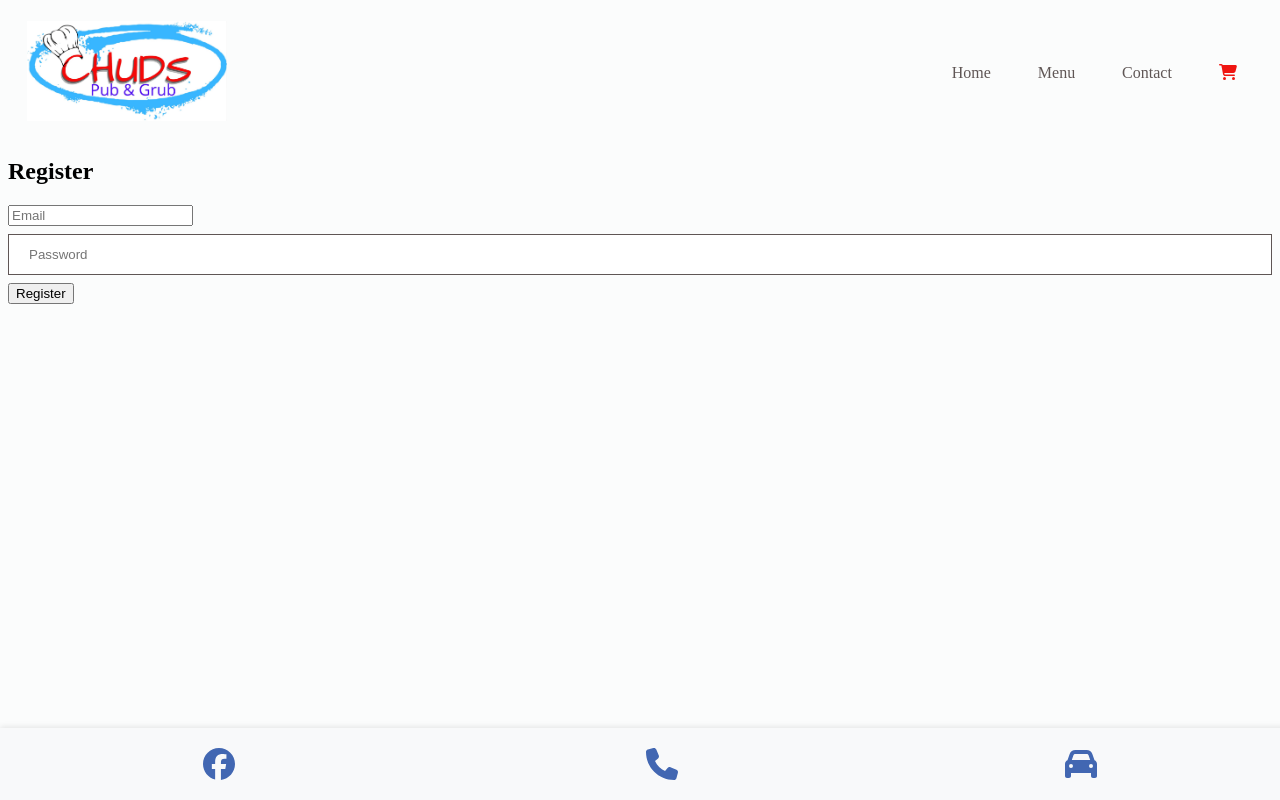
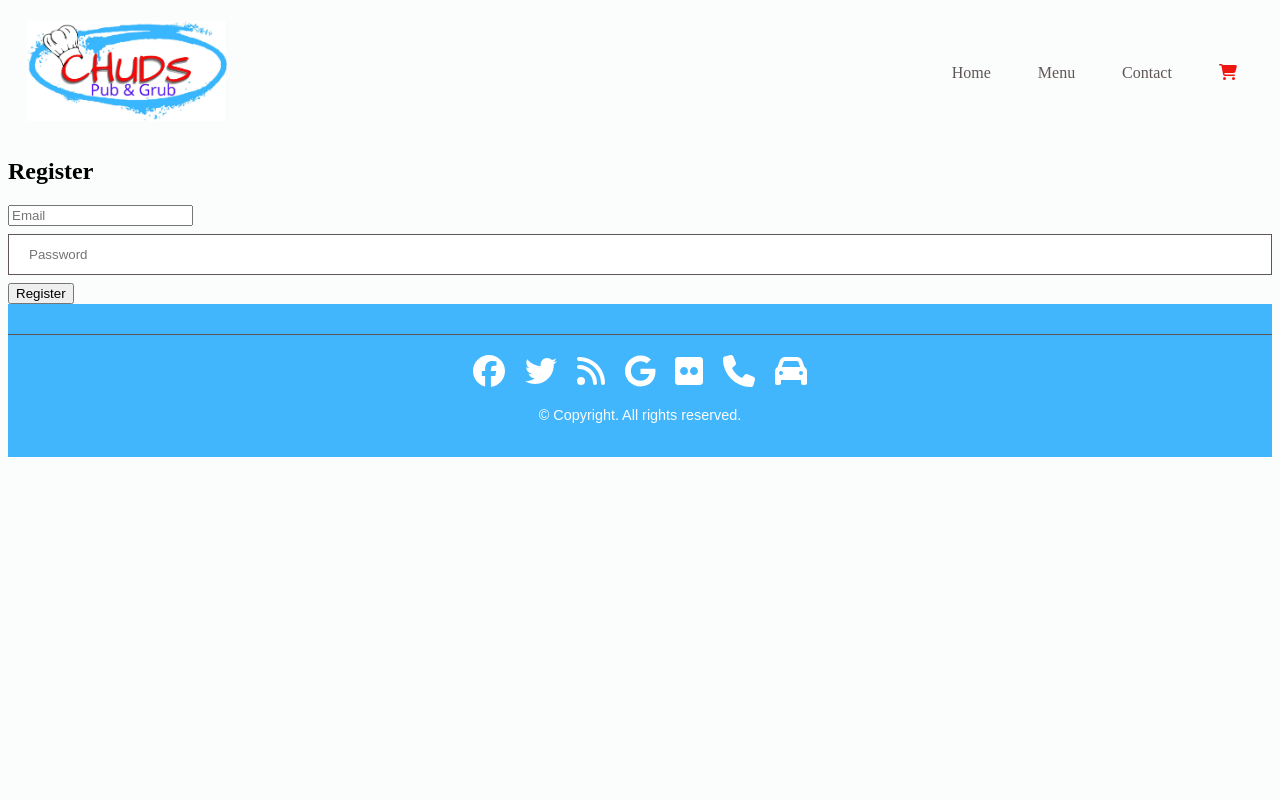
Before and after one commit to mickey55679/chuds, a React (Create React App) app: page /register in a window 1280 px wide. Built offline with nearby package versions, Linux system fonts and the light colour scheme.

Commit message:
wip footer adjustments

```diff
--- a/src/App.css
+++ b/src/App.css
@@ -7,8 +7,8 @@
 }
 
 html {
-  margin-bottom: 100px;
-  padding-bottom: 100px;
+  /* margin-bottom: 100px;
+  padding-bottom: 100px; */
   background-color: var(--color-light);
 }
 
@@ -291,25 +291,72 @@ html {
 
 /* Footer */
 .footer {
-  width: 100%;
-  padding: 20px 10px;
-  background-color: #f8f9fa; /* Light grey background */
-  box-shadow: 0 -1px 6px 0 rgba(0, 0, 0, 0.1); /* Subtle shadow effect */
-  position: fixed;
-  bottom: 0;
-  left: 0;
+  background-color: var(--color-blue);
+  color: var(--color-light);
+  padding: 20px 0;
   text-align: center;
-  z-index: 1000;
+  font-family: Arial, sans-serif;
 }
 
-/* Social Media Icon */
+.footer-top {
+  display: flex;
+  justify-content: space-around;
+  padding-bottom: 10px;
+  border-bottom: 1px solid var(--color-grey);
+}
+
+.logo-section {
+  flex: 1;
+  text-align: left;
+  padding-left: 20px;
+}
+
+.nav-section {
+  flex: 3;
+  display: flex;
+  justify-content: space-around;
+}
+
+.nav-column {
+  text-align: left;
+}
+
+.nav-column h3 {
+  margin-bottom: 10px;
+  font-size: 1.1em;
+}
+
+.nav-column p {
+  margin: 5px 0;
+}
+
+.footer-bottom {
+  display: flex;
+  flex-direction: column;
+  align-items: center;
+  padding-top: 20px;
+}
+
+.social-media {
+  margin-bottom: 10px;
+}
+
 .social-media a {
-  color: #4267b2; /* Facebook blue color */
+  color: #fff;
+  margin: 0 10px;
+  transition: color 0.3s;
 }
 
 .social-media a:hover {
-  color: #365899; /* Darker blue on hover */
+  color: #ddd;
 }
+
+.footer-bottom p {
+  margin-top: 10px;
+  font-size: 0.9em;
+}
+
+
 
 /* Contact Form */
 .contact-form {
--- a/src/components/footer.js
+++ b/src/components/footer.js
@@ -1,42 +1,68 @@
 import React from "react";
 import { FontAwesomeIcon } from "@fortawesome/react-fontawesome";
-import { faFacebook } from "@fortawesome/free-brands-svg-icons";
-import { faPhone, faCar } from "@fortawesome/free-solid-svg-icons"; // Import the car icon
+import {
+  faFacebook,
+  faTwitter,
+  faGoogle,
+  faFlickr,
+} from "@fortawesome/free-brands-svg-icons";
+import { faPhone, faCar, faRss } from "@fortawesome/free-solid-svg-icons";
+
 
 const Footer = () => {
   return (
     <footer className="footer">
-      <div
-        className="info-footer"
-        style={{ display: "flex", justifyContent: "space-around" }}
-      >
-        {/* Add any other information here */}
+      <div className="footer-top">
       </div>
-      <div
-        className="social-media"
-        style={{ display: "flex", justifyContent: "space-around" }}
-      >
+      <div className="footer-bottom">
+        <div className="social-media">
           <a
-          href="https://www.facebook.com/people/CHUDS-Pub-and-Grub/100084154931963/"
+            href="https://www.facebook.com"
             target="_blank"
             rel="noopener noreferrer"
           >
             <FontAwesomeIcon icon={faFacebook} size="2x" />
           </a>
           <a
-          href="tel:+17124772469" // Format the phone number for use in a link
-          className="phone-icon" // Optional, for styling
+            href="https://www.twitter.com"
+            target="_blank"
+            rel="noopener noreferrer"
           >
+            <FontAwesomeIcon icon={faTwitter} size="2x" />
+          </a>
+          <a
+            href="https://www.rss.com"
+            target="_blank"
+            rel="noopener noreferrer"
+          >
+            <FontAwesomeIcon icon={faRss} size="2x" />
+          </a>
+          <a
+            href="https://www.google.com"
+            target="_blank"
+            rel="noopener noreferrer"
+          >
+            <FontAwesomeIcon icon={faGoogle} size="2x" />
+          </a>
+          <a
+            href="https://www.flickr.com"
+            target="_blank"
+            rel="noopener noreferrer"
+          >
+            <FontAwesomeIcon icon={faFlickr} size="2x" />
+          </a>
+          <a href="tel:+17124772469">
             <FontAwesomeIcon icon={faPhone} size="2x" />
           </a>
           <a
             href="https://www.google.com/maps/dir/?api=1&destination=403+Holder+St,+Larchwood,+IA+51241"
             target="_blank"
             rel="noopener noreferrer"
-          className="car-icon" // Optional, for styling
           >
             <FontAwesomeIcon icon={faCar} size="2x" />
           </a>
+        </div>
+        <p>© Copyright. All rights reserved.</p>
       </div>
     </footer>
   );
```
Lines whose indentation alone changed are shown as unchanged.
